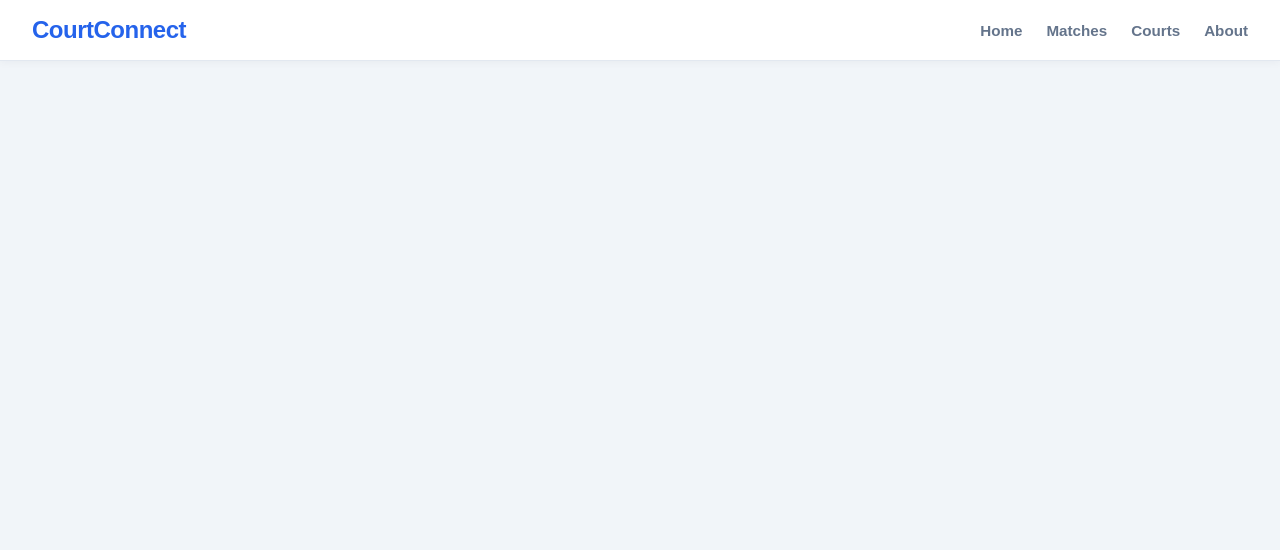
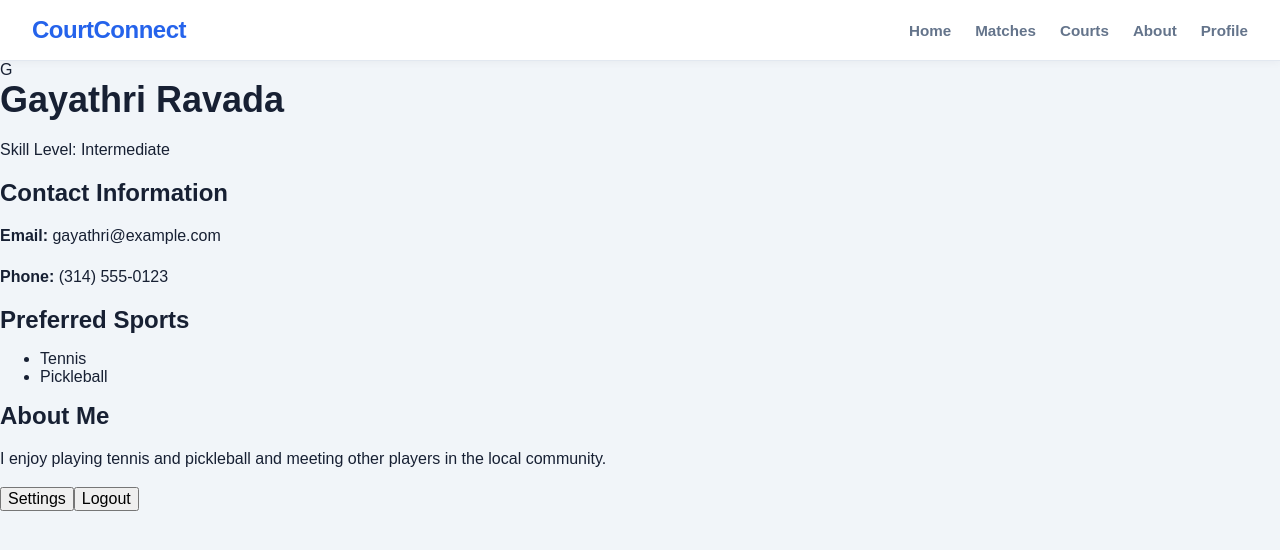
Before and after one commit to GAYATHRI-RAVADA-07/launchcode-unit1-final-project-GAYATHRI-R, a React (Vite) app: page /profile in a window 1280 px wide. Shown: the top 550 px of the page. Built offline with nearby package versions, Linux system fonts and the light colour scheme.

Commit message:
Add profile page

```diff
--- a/src/App.jsx
+++ b/src/App.jsx
@@ -4,6 +4,7 @@ import Home from "./pages/Home";
 import About from "./pages/About";
 import Courts from "./pages/Courts";
 import Matches from "./pages/Matches";
+import Profile from "./pages/Profile";
 import "./App.css";
 
 function App() {
@@ -19,6 +20,8 @@ function App() {
         <Route path="/courts" element={<Courts />} />
 
         <Route path="/matches" element={<Matches />} />
+
+        <Route path="/profile" element={<Profile />} />
       </Routes>
     </BrowserRouter>
   );
--- a/src/Components/Header.jsx
+++ b/src/Components/Header.jsx
@@ -11,6 +11,7 @@ function Header() {
         <Link to="/matches">Matches</Link>
         <Link to="/courts">Courts</Link>
         <Link to="/about">About</Link>
+        <Link to="/profile">Profile</Link>
       </nav>
     </header>
   );
--- /dev/null
+++ b/src/pages/Profile.jsx
@@ -0,0 +1,54 @@
+import { user } from "../mockdata/user";
+
+function Profile() {
+  return (
+    <main className="profile-page">
+      <section className="profile-card">
+        <div className="profile-avatar">
+          <span>{user.name.charAt(0)}</span>
+        </div>
+
+        <h1>{user.name}</h1>
+
+        <p className="profile-skill">Skill Level: {user.skillLevel}</p>
+      </section>
+
+      <section className="profile-details">
+        <div className="profile-info">
+          <h2>Contact Information</h2>
+
+          <p>
+            <strong>Email:</strong> {user.email}
+          </p>
+
+          <p>
+            <strong>Phone:</strong> {user.phone}
+          </p>
+        </div>
+
+        <div className="profile-info">
+          <h2>Preferred Sports</h2>
+
+          <ul>
+            {user.preferredSports.map((sport) => (
+              <li key={sport}>{sport}</li>
+            ))}
+          </ul>
+        </div>
+
+        <div className="profile-info about-me">
+          <h2>About Me</h2>
+
+          <p>{user.aboutMe}</p>
+        </div>
+
+        <div className="profile-action">
+          <button type="button">Settings</button>
+          <button type="button">Logout</button>
+        </div>
+      </section>
+    </main>
+  );
+}
+
+export default Profile;
```
